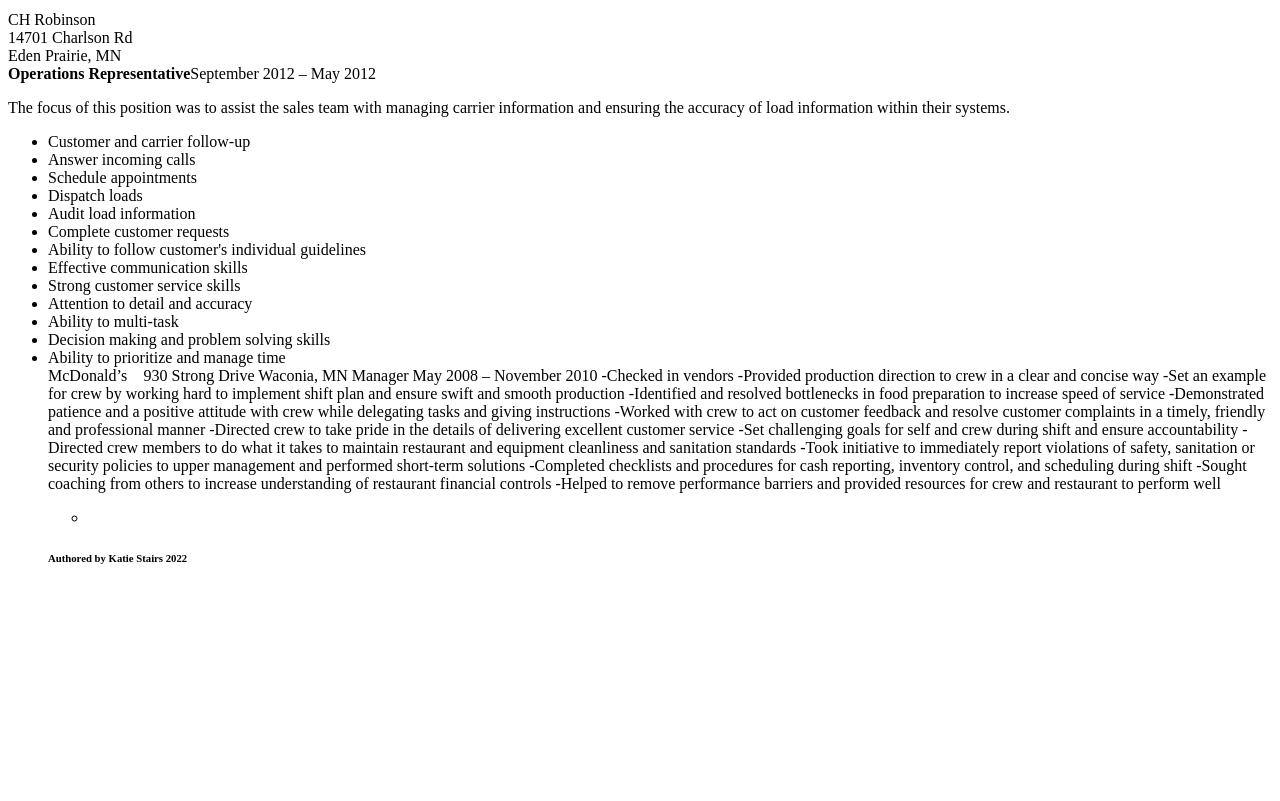
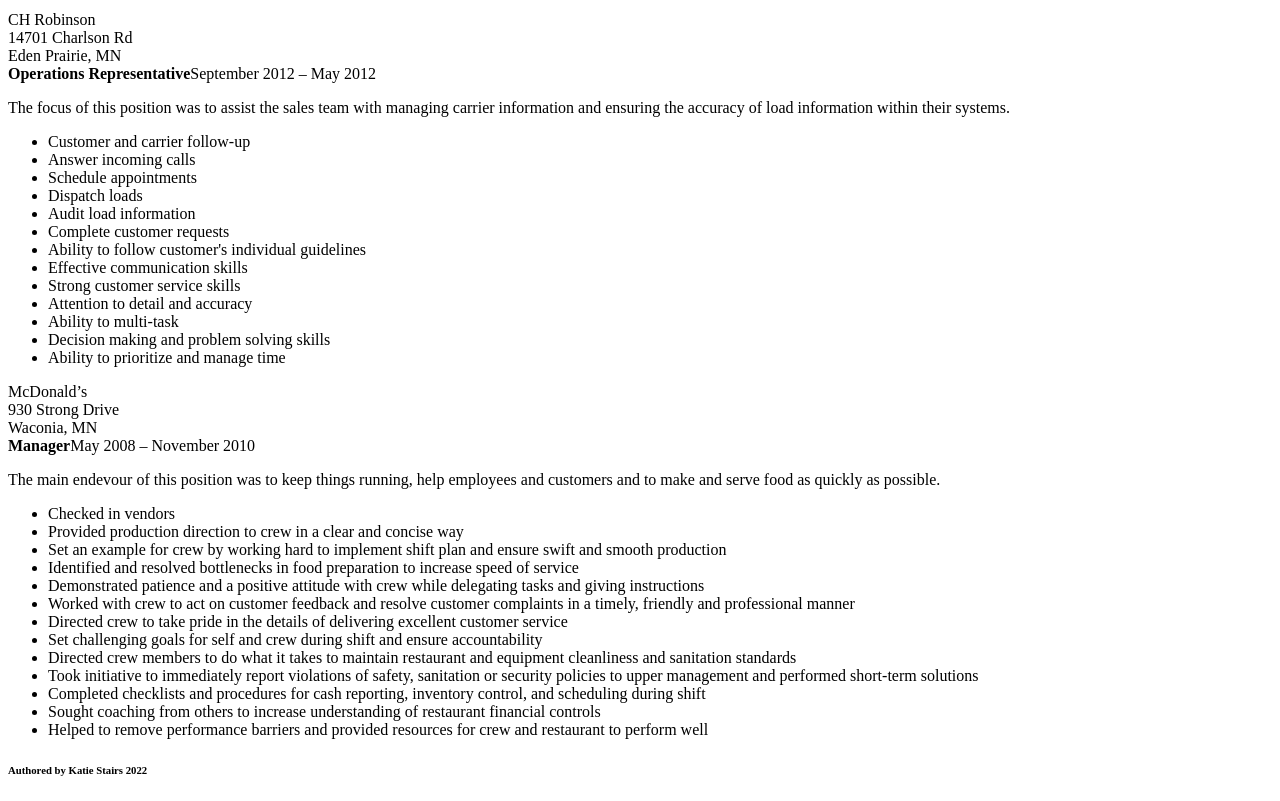
Before and after one commit to KatieStairs/KatieStairs.github.io, a plain HTML site: page index.html in a window 1280 px wide. Shown: the part 1760-2561 px from the top of the page. Before the commit the page ends 2349 px from the top, so only its background shows below. Drawn offline with Linux system fonts and the light colour scheme.

Commit message:
Update index.html

```diff
--- a/index.html
+++ b/index.html
@@ -67,7 +67,7 @@
         221 Nelson Blvd.</br>
         Montrose, MN</br>
         <strong>Server</strong> November 15, 2015 – July 26, 2017</p>
-     <p>The main proponents of this position were customer service, multi-tasking, creative thinking and problem solving.</br>
+     <p>The main purpose of this position were customer service, multi-tasking, creative thinking and problem solving.</br>
      <ul>
        <li>Helping patrons select food and beverages by presenting menu; offering cocktails; suggesting courses; explaining the chef's specialties; identifying appropriate wines; answering food preparation questions.</li>
        <li>Staying updated on current menu choices, specialties and menu deviations, knowing if the kitchen staff is running out of any items, etc.</li>
@@ -87,7 +87,7 @@
         14701 Charlson Rd</br>
         Eden Prairie, MN</br>
         <strong>Operations Representative</strong>September 2012 – May 2012</p>
-     </p>The focus of this position was to assist the sales team with managing carrier information and ensuring the accuracy of load information within their systems.</br>
+     <p>The focus of this position was to assist the sales team with managing carrier information and ensuring the accuracy of load information within their systems.</br>
      <ul>
        <li>Customer and carrier follow-up</li>
        <li>Answer incoming calls</li>
@@ -102,28 +102,31 @@
        <li>Ability to multi-task</li>
        <li>Decision making and problem solving skills</li>
        <li>Ability to prioritize and manage time</li>
+    </ul>
+    </p>
 
-McDonald’s 930 Strong Drive
-Waconia, MN
-Manager May 2008 – November 2010
--Checked in vendors
--Provided production direction to crew in a clear and concise way
--Set an example for crew by working hard to implement shift plan and ensure swift and smooth production
--Identified and resolved bottlenecks in food preparation to increase speed of service
--Demonstrated patience and a positive attitude with crew while delegating tasks and giving instructions
--Worked with crew to act on customer feedback and resolve customer complaints in a timely, friendly and professional manner
--Directed crew to take pride in the details of delivering excellent customer service
--Set challenging goals for self and crew during shift and ensure accountability
--Directed crew members to do what it takes to maintain restaurant and equipment cleanliness and sanitation standards
--Took initiative to immediately report violations of safety, sanitation or security policies to upper management and performed short-term solutions
--Completed checklists and procedures for cash reporting, inventory control, and scheduling during shift
--Sought coaching from others to increase understanding of restaurant financial controls
--Helped to remove performance barriers and provided resources for crew and restaurant to perform well
-
-</p>
+    </p>McDonald’s</br>
+        930 Strong Drive</br>
+        Waconia, MN</br>
+        <strong>Manager</strong>May 2008 – November 2010</p>
+    <p>The main endevour of this position was to keep things running, help employees and customers and to make and serve food as quickly as possible.
     <ul>
-      <li></li>
+      <li>Checked in vendors
+      <li>Provided production direction to crew in a clear and concise way</li>
+      <li>Set an example for crew by working hard to implement shift plan and ensure swift and smooth production</li>
+      <li>Identified and resolved bottlenecks in food preparation to increase speed of service</li>
+      <li>Demonstrated patience and a positive attitude with crew while delegating tasks and giving instructions</li>
+      <li>Worked with crew to act on customer feedback and resolve customer complaints in a timely, friendly and professional manner</li>
+      <li>Directed crew to take pride in the details of delivering excellent customer service</li>
+      <li>Set challenging goals for self and crew during shift and ensure accountability</li>
+      <li>Directed crew members to do what it takes to maintain restaurant and equipment cleanliness and sanitation standards</li>
+      <li>Took initiative to immediately report violations of safety, sanitation or security policies to upper management and performed short-term solutions</li>
+      <li>Completed checklists and procedures for cash reporting, inventory control, and scheduling during shift</li>
+      <li>Sought coaching from others to increase understanding of restaurant financial controls</li>
+      <li>Helped to remove performance barriers and provided resources for crew and restaurant to perform well</li>
     </ul>
+    </p>
+    </div>
 
     <div class="footer">
       <h6>Authored by Katie Stairs 2022</h6>
```
